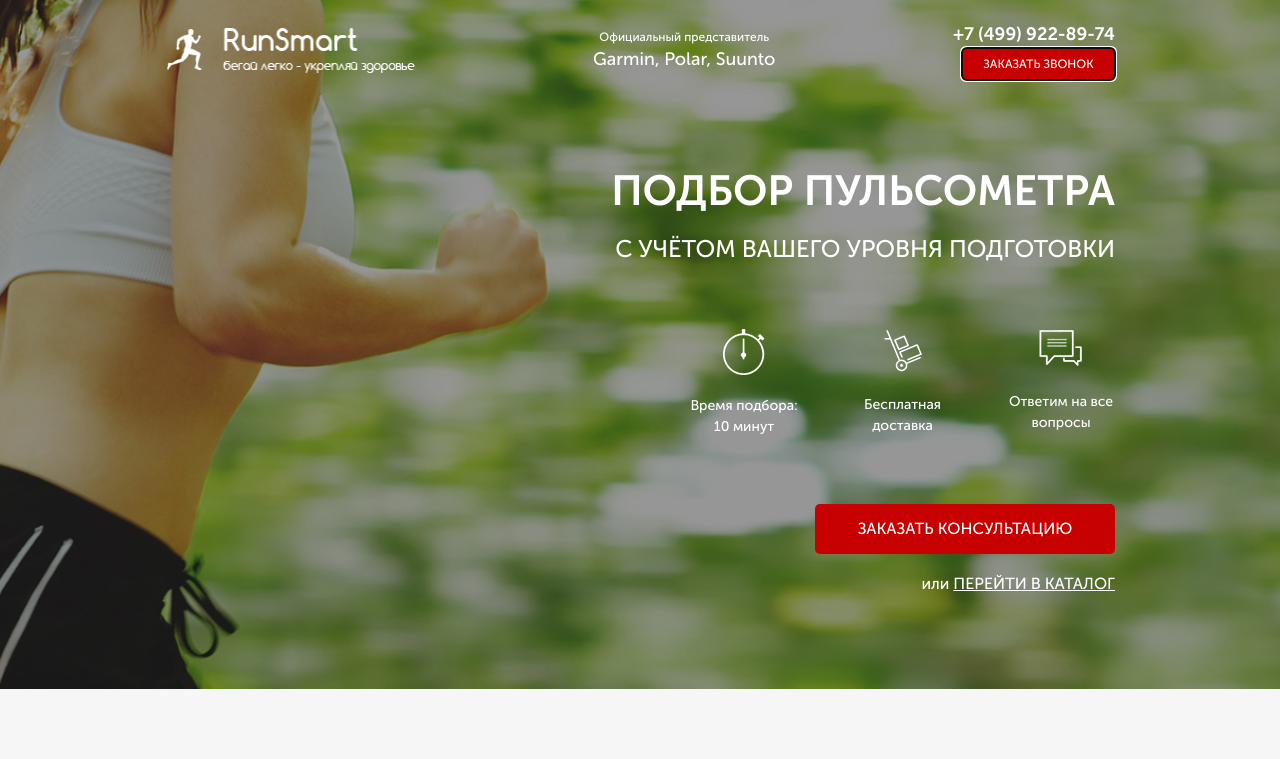
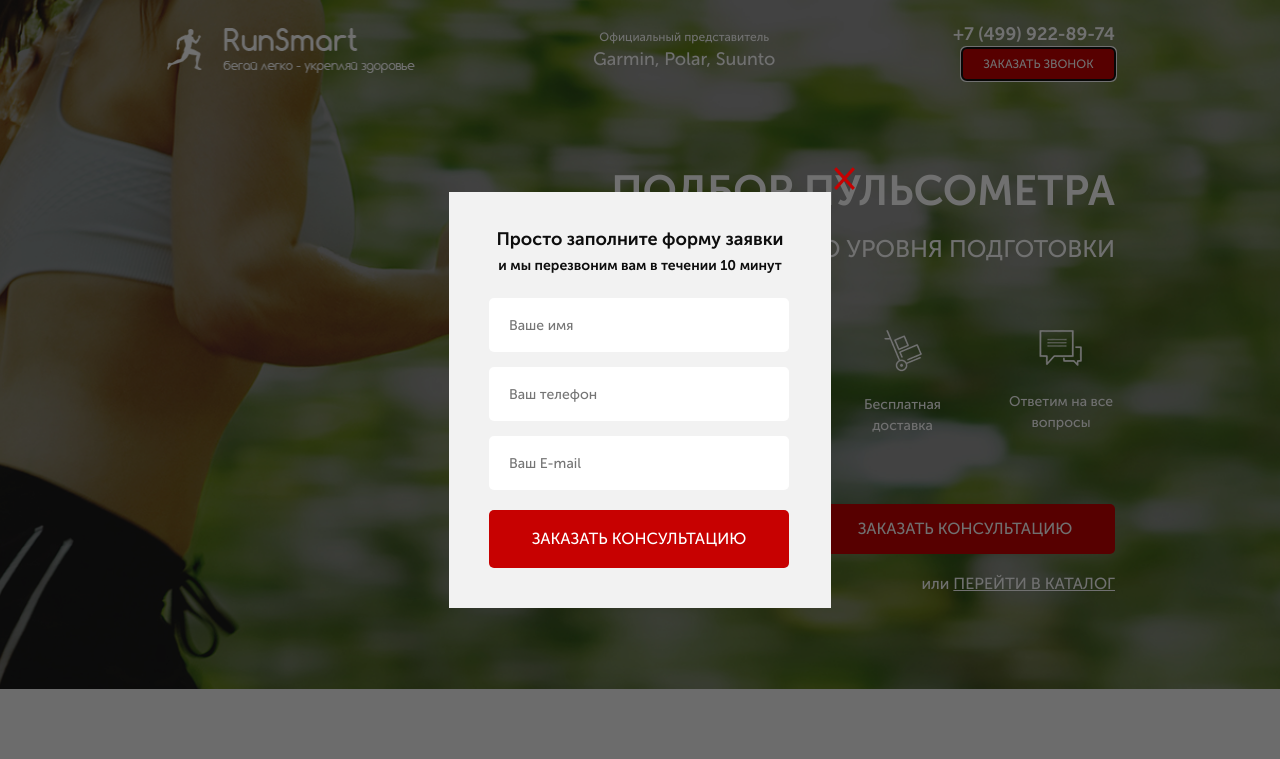
Before and after one commit to IlyaChernyaevDev/RunSmart, a website: page src/index.html in a window 1280 px wide. Both pictures are taken after a click on the button "ЗАКАЗАТЬ ЗВОНОК". Shown: the top 759 px of the page. Drawn offline with nearby package versions, Linux system fonts and the light colour scheme.

Commit message:
add and adapted popup for button

```diff
--- a/src/index.html
+++ b/src/index.html
@@ -22,7 +22,7 @@
                 </div>
                 <div class="header__contacts">
                     <a href="tel:+74999228974" class="header__phone">+7 (499) 922-89-74</a>
-                    <button class="button">заказать звонок</button>
+                    <button data-modal="consultation" class="button">заказать звонок</button>
                 </div>
             </header>
 
@@ -45,7 +45,7 @@
                     </div>
                 </div>
 
-                <button class="button button_main">заказать кОНСУЛЬТАЦИЮ</button>
+                <button data-modal="consultation" class="button button_main">заказать кОНСУЛЬТАЦИЮ</button>
                 <div class="promo__link">
                     или
                     <a href="#">ПЕРЕЙТИ В КАТАЛОГ</a>
@@ -667,6 +667,40 @@
             </div>
         </div>
     </footer>
+
+    <div class="overlay">
+        <div class="modal" id="consultation">
+            <div class="modal__close">&times;</div>
+            <h2 class="modal__subtitle">Просто заполните форму заявки</h2>
+            <div class="modal__descr">и мы перезвоним вам в течении 10 минут</div>
+            <form class="feed-form feed-form_mt25" action="#">
+                <input name="name" required placeholder="Ваше имя" type="text">
+                <input name="phone" required placeholder="Ваш телефон" type="number">
+                <input name="email" required placeholder="Ваш E-mail" type="email">
+
+                <button class="button button_submit">заказать кОНСУЛЬТАЦИЮ</button>
+            </form>
+        </div>
+
+        <div class="modal" id="order">
+            <div class="modal__close">&times;</div>
+            <h2 class="modal__subtitle">Ваш заказ:</h2>
+            <div class="modal__descr">Пульсометр Polar FT1</div>
+            <form class="feed-form feed-form_mt25" action="#">
+                <input name="name" required placeholder="Ваше имя" type="text">
+                <input name="phone" required placeholder="Ваш телефон" type="number">
+                <input name="email" required placeholder="Ваш E-mail" type="email">
+
+                <button class="button button_submit">Купить</button>
+            </form>
+        </div>
+
+        <div class="modal modal_mini" id="thanks">
+            <div class="modal__close">&times;</div>
+            <h2 class="modal__subtitle">Спасибо за вашу заявку!</h2>
+            <div class="modal__descr">Наш менеджер свяжется с вами ближайшее время!</div>
+        </div>
+    </div>
     <script src="http://code.jquery.com/jquery-1.8.3.js"></script>
     <script src="js/tiny-slider.js"></script>
     <script src="js/script.js"></script>
--- a/src/js/script.js
+++ b/src/js/script.js
@@ -3,7 +3,6 @@ $(document).ready(function() {
     $(this)
       .addClass('catalog__tab_active').siblings().removeClass('catalog__tab_active')
       .closest('div.container').find('div.catalog__content').removeClass('catalog__content_active').eq($(this).index()).addClass('catalog__content_active');
-    });
     });
 
     function toggleSlide(item) {
@@ -18,6 +17,24 @@ $(document).ready(function() {
 
     toggleSlide('.catalog-item__link');
     toggleSlide('.catalog-item__back');
+
+    $('[data-modal=consultation]').on('click', function() {
+      $('.overlay, #consultation').fadeIn('slow');
+    });
+
+    $('.modal__close').on('click', function() {
+      $('.overlay, #consultation, #order, #thanks').fadeOut('slow');
+    });
+
+    $('.button_mini').each(function(i) {
+      $(this).on('click', function() {
+        $('#order .modal__descr').text($('.catalog-item__subtitle').eq(i).text());
+        $('.overlay, #order').fadeIn('slow');
+      })
+    });
+  });
+
+
 
 
 const slider = tns({
--- a/src/sass/_media.scss
+++ b/src/sass/_media.scss
@@ -103,6 +103,17 @@
             padding: 30px 50px 30px 50px;
         }
     }
+    .modal {
+        width: 298px;
+        padding: 30px 20px 30px 20px;
+        &__close {
+            top: -39px;
+            right: -2px;
+        }
+        &__subtitle {
+            font-size: 16px;
+        }
+    }
 }
 
 @media (max-width: 425px) {
--- a/src/sass/blocks/_forms.scss
+++ b/src/sass/blocks/_forms.scss
@@ -19,4 +19,7 @@
             margin-bottom: 20px;
         }
     }
+    &_mt25 {
+        margin-top: 25px;
+    }
 }
--- /dev/null
+++ b/src/sass/blocks/_modal.scss
@@ -0,0 +1,52 @@
+.overlay {
+    display: none;
+    position: fixed;
+    height: 100%;
+    width: 100%;
+    background-color: rgba(0, 0, 0, .56);
+    top: 0;
+}
+
+.modal {
+    position: absolute;
+    top: 50%;
+    left: 50%;
+    transform: translate(-50%, -50%);
+    width: 382px;
+    min-height: 402px;
+    background: #F2F2F2;
+    padding: 38px 40px 40px 40px;
+    &__close {
+        position: absolute;
+        top: -36px;
+        right: -25px;
+        font-size: 40px;
+        line-height: 40px;
+        color: $main-color;
+        cursor: pointer;
+    }
+    &__subtitle {
+        font-style: normal;
+        font-weight: 700;
+        font-size: 18px;
+        line-height: 19px;
+        text-align: center;
+        color: #0D0D0D;
+        margin-bottom: 10px;
+    }
+    &__descr {
+        font-style: normal;
+        font-weight: 700;
+        font-size: 14px;
+        line-height: 14px;
+        text-align: center;
+        color: #0D0D0D;
+    }
+    &_mini {
+        min-height: 140px;
+    }
+}
+
+#consultation, #order, #thanks {
+    display: none;
+}
--- a/src/sass/style.scss
+++ b/src/sass/style.scss
@@ -22,4 +22,5 @@
 @import 'blocks/catalog';
 @import 'blocks/review';
 @import 'blocks/footer';
+@import 'blocks/modal';
 @import 'media';
```
Also changed, not shown: src/css/style.min.css. Lines whose indentation alone changed are shown as unchanged.
